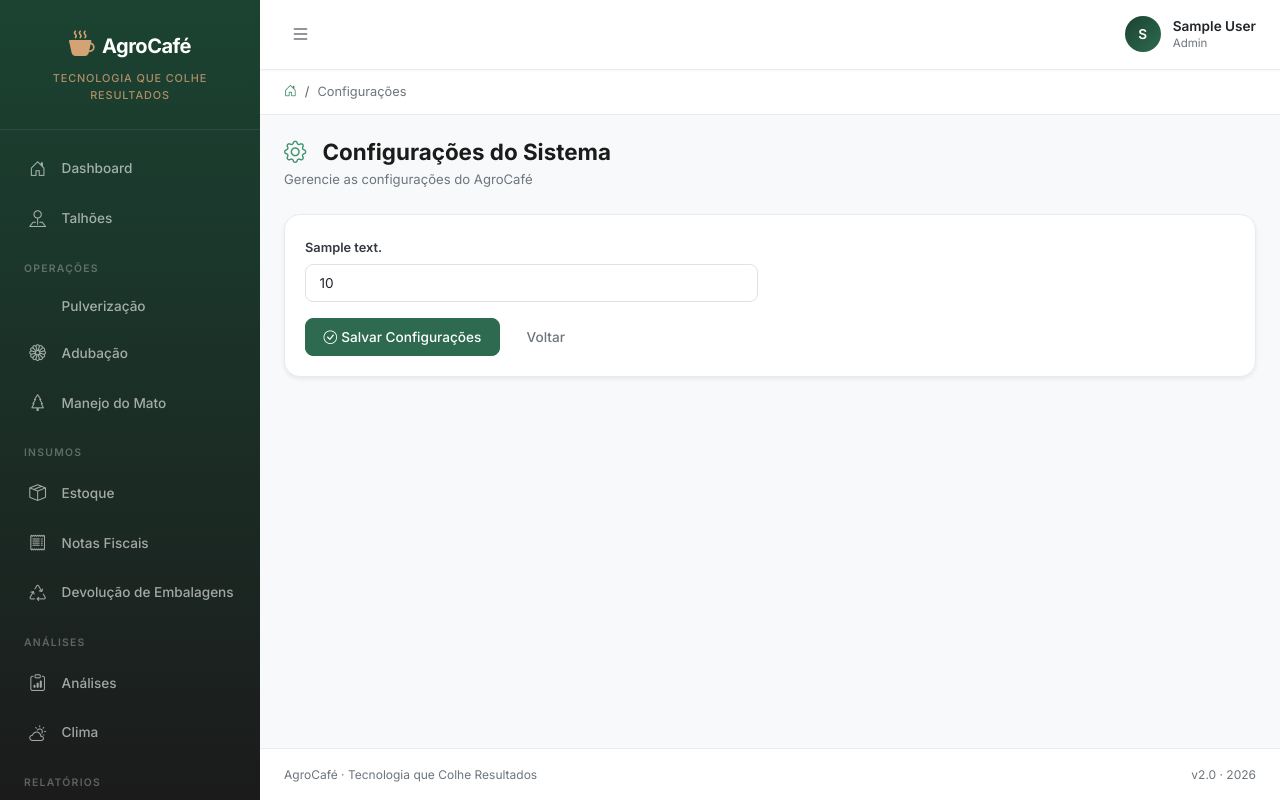
After one commit to PaulinhoProjects/FazendaCafe, a Flask app: page /configuracoes/ in a window 1280 px wide. The commit adds this page. Run offline with Flask 3, Linux system fonts and the light colour scheme; the visitor is signed in with stand-in values (Sample User, id 1); a database or web service that is not in the repository returns one stand-in record (values such as "Sample title"); data that the repository does not hold is empty; some libraries are stand-ins or nearby versions.

Commit message:
FASE 13: painel de configuracoes - tabela, rotas, template, context processor

```diff
--- a/app/__init__.py
+++ b/app/__init__.py
@@ -1,7 +1,7 @@
 import os
 from flask import Flask, render_template
 from config import Config
-from app.context_processors import alertas_context
+from app.context_processors import alertas_context, config_context
 
 def create_app(config_class=Config):
     app = Flask(__name__)
@@ -11,6 +11,7 @@ def create_app(config_class=Config):
     os.makedirs(upload_dir, exist_ok=True)
     app.config['UPLOAD_FOLDER'] = upload_dir
     app.context_processor(alertas_context)
+    app.context_processor(config_context)
 
     @app.template_filter('format_data')
     def format_data(value):
@@ -59,6 +60,7 @@ def create_app(config_class=Config):
     from app.routes.notas_fiscais_routes import notas_fiscais_bp
     from app.routes.devolucao_embalagens_routes import devolucao_bp
     from app.routes.relatorios_routes import relatorios_bp
+    from app.routes.config_routes import config_bp
 
     app.register_blueprint(dashboard_bp)
     app.register_blueprint(talhoes_bp)
@@ -72,6 +74,7 @@ def create_app(config_class=Config):
     app.register_blueprint(notas_fiscais_bp)
     app.register_blueprint(devolucao_bp)
     app.register_blueprint(relatorios_bp)
+    app.register_blueprint(config_bp)
 
     from app.modules.auth import criar_tabela_usuarios
     criar_tabela_usuarios()
--- a/app/context_processors.py
+++ b/app/context_processors.py
@@ -55,3 +55,17 @@ def alertas_context():
     )
 
     return {'alertas_globais': alertas}
+
+def config_context():
+    """Disponibiliza configurações do sistema para todos os templates."""
+    configs = {
+        'sis_nome': 'AgroCafé',
+        'sis_slogan': 'Tecnologia que Colhe Resultados',
+    }
+    try:
+        from config.database import get_config
+        configs['sis_nome'] = get_config('nome_sistema', 'AgroCafé') or 'AgroCafé'
+        configs['sis_slogan'] = get_config('slogan', 'Tecnologia que Colhe Resultados') or 'Tecnologia que Colhe Resultados'
+    except Exception:
+        pass
+    return {'sis_config': configs}
--- /dev/null
+++ b/app/routes/config_routes.py
@@ -0,0 +1,44 @@
+from flask import Blueprint, render_template, request, redirect, url_for, flash, session
+from app.modules.login_manager import login_required
+from config.database import get_config, set_config, executar_query
+
+config_bp = Blueprint('config', __name__, url_prefix='/configuracoes')
+
+def admin_required(f):
+    """Decorator que exige que o usuário seja admin."""
+    from functools import wraps
+    @wraps(f)
+    def decorated_function(*args, **kwargs):
+        if session.get('tipo') != 'admin':
+            flash('Acesso restrito a administradores.', 'error')
+            return redirect(url_for('dashboard.index'))
+        return f(*args, **kwargs)
+    return decorated_function
+
+@config_bp.route('/')
+@login_required
+@admin_required
+def index():
+    configs = {}
+    try:
+        resultado = executar_query("SELECT chave, valor, descricao FROM configuracoes_sistema ORDER BY chave", fetch_all=True)
+        for r in resultado:
+            configs[r[0]] = {'valor': r[1], 'descricao': r[2]}
+    except Exception:
+        pass
+    return render_template('config/index.html', configs=configs)
+
+@config_bp.route('/salvar', methods=['POST'])
+@login_required
+@admin_required
+def salvar():
+    try:
+        chaves = request.form.getlist('chaves')
+        for chave in chaves:
+            valor = request.form.get(f'valor_{chave}')
+            if valor is not None:
+                set_config(chave, valor)
+        flash('Configurações salvas com sucesso!', 'success')
+    except Exception as e:
+        flash(f'Erro ao salvar: {e}', 'error')
+    return redirect(url_for('config.index'))
--- a/app/templates/base.html
+++ b/app/templates/base.html
@@ -34,6 +34,10 @@
         <li class="sidebar-item"><a class="sidebar-link {% if '/clima' in request.path %}active{% endif %}" href="{{ url_for('clima.index') }}"><i class="bi bi-cloud-sun"></i>Clima</a></li>
         <li class="sidebar-section-label">Relatórios</li>
         <li class="sidebar-item"><a class="sidebar-link {% if '/relatorios' in request.path %}active{% endif %}" href="{{ url_for('relatorios.index') }}"><i class="bi bi-file-earmark-pdf"></i>Relatórios PDF</a></li>
+        {% if session.get('tipo') == 'admin' %}
+        <li class="sidebar-section-label">Administração</li>
+        <li class="sidebar-item"><a class="sidebar-link {% if '/configuracoes' in request.path %}active{% endif %}" href="{{ url_for('config.index') }}"><i class="bi bi-gear"></i>Configurações</a></li>
+        {% endif %}
         <li class="sidebar-section-label">Conta</li>
         <li class="sidebar-item"><a class="sidebar-link" href="{{ url_for('auth.perfil') }}"><i class="bi bi-person-circle"></i>Meu Perfil</a></li>
         <li class="sidebar-item"><a class="sidebar-link" href="{{ url_for('auth.logout') }}"><i class="bi bi-box-arrow-right"></i>Sair</a></li>
--- /dev/null
+++ b/app/templates/config/index.html
@@ -0,0 +1,41 @@
+{% extends "base.html" %}
+{% block titulo %}Configurações{% endblock %}
+{% block breadcrumb %}
+{{ super() }}
+<li class="breadcrumb-item active">Configurações</li>
+{% endblock %}
+{% block conteudo %}
+<div class="page-header mb-4">
+    <div>
+        <h1 class="page-title"><i class="bi bi-gear me-2"></i>Configurações do Sistema</h1>
+        <p class="page-subtitle">Gerencie as configurações do AgroCafé</p>
+    </div>
+</div>
+
+<div class="card shadow-sm">
+    <div class="card-body">
+        <form method="POST" action="{{ url_for('config.salvar') }}">
+            <div class="row g-4">
+                {% for chave, info in configs.items() %}
+                <div class="col-md-6">
+                    <div class="mb-3">
+                        <label class="form-label" for="valor_{{ chave }}">{{ info.descricao or chave }}</label>
+                        <input type="text" class="form-control" id="valor_{{ chave }}" name="valor_{{ chave }}"
+                            value="{{ info.valor or '' }}" placeholder="Chave: {{ chave }}">
+                    </div>
+                </div>
+                {% endfor %}
+            </div>
+            <input type="hidden" name="chaves" value="">
+            {% for chave, info in configs.items() %}
+            <input type="hidden" name="chaves" value="{{ chave }}">
+            {% endfor %}            <div class="d-flex gap-2">
+                <button type="submit" class="btn btn-primary">
+                    <i class="bi bi-check-circle me-1"></i>Salvar Configurações
+                </button>
+                <a href="{{ url_for('dashboard.index') }}" class="btn btn-outline-secondary">Voltar</a>
+            </div>
+        </form>
+    </div>
+</div>
+{% endblock %}
--- a/config/database.py
+++ b/config/database.py
@@ -133,6 +133,66 @@ def executar_query(query, parametros=None, fetch_one=False, fetch_all=False):
                 ConexaoBanco.liberar_conexao(conn)
 
 # =====================================================
+# CONFIGURAÇÕES DO SISTEMA
+# =====================================================
+
+def criar_tabela_configuracoes():
+    """Cria tabela de configurações do sistema."""
+    query = """
+    CREATE TABLE IF NOT EXISTS configuracoes_sistema (
+        id SERIAL PRIMARY KEY,
+        chave VARCHAR(100) UNIQUE NOT NULL,
+        valor TEXT,
+        descricao VARCHAR(255),
+        data_atualizacao TIMESTAMP DEFAULT CURRENT_TIMESTAMP
+    )
+    """
+    try:
+        executar_query(query)
+        # Inserir configurações padrão se não existirem
+        configs_padrao = [
+            ('nome_sistema', 'AgroCafé', 'Nome do sistema'),
+            ('slogan', 'Tecnologia que Colhe Resultados', 'Slogan do sistema'),
+            ('cidade', 'Campos Gerais', 'Cidade para clima'),
+            ('estado', 'MG', 'Estado para clima'),
+            ('api_clima_key', '', 'Chave da API OpenWeather'),
+            ('itens_por_pagina', '20', 'Itens por página nas listagens'),
+        ]
+        for chave, valor, desc in configs_padrao:
+            verificar = executar_query("SELECT id FROM configuracoes_sistema WHERE chave = %s", (chave,), fetch_one=True)
+            if not verificar:
+                executar_query(
+                    "INSERT INTO configuracoes_sistema (chave, valor, descricao) VALUES (%s, %s, %s)",
+                    (chave, valor, desc)
+                )
+        print("Tabela 'configuracoes_sistema' verificada/criada com sucesso!")
+        return True
+    except Exception as e:
+        print(f"Erro ao criar tabela de configurações: {e}")
+        return False
+
+def get_config(chave, padrão=None):
+    """Busca uma configuração do banco."""
+    try:
+        resultado = executar_query("SELECT valor FROM configuracoes_sistema WHERE chave = %s", (chave,), fetch_one=True)
+        return resultado[0] if resultado else padrão
+    except Exception:
+        return padrão
+
+def set_config(chave, valor):
+    """Atualiza ou insere uma configuração."""
+    try:
+        existente = executar_query("SELECT id FROM configuracoes_sistema WHERE chave = %s", (chave,), fetch_one=True)
+        if existente:
+            executar_query("UPDATE configuracoes_sistema SET valor = %s, data_atualizacao = CURRENT_TIMESTAMP WHERE chave = %s", (valor, chave))
+        else:
+            executar_query("INSERT INTO configuracoes_sistema (chave, valor) VALUES (%s, %s)", (chave, valor))
+        return True
+    except Exception as e:
+        print(f"Erro ao salvar configuração: {e}")
+        return False
+
+# =====================================================
 # TESTE
 # =====================================================
 if __name__ == "__main__":
```
